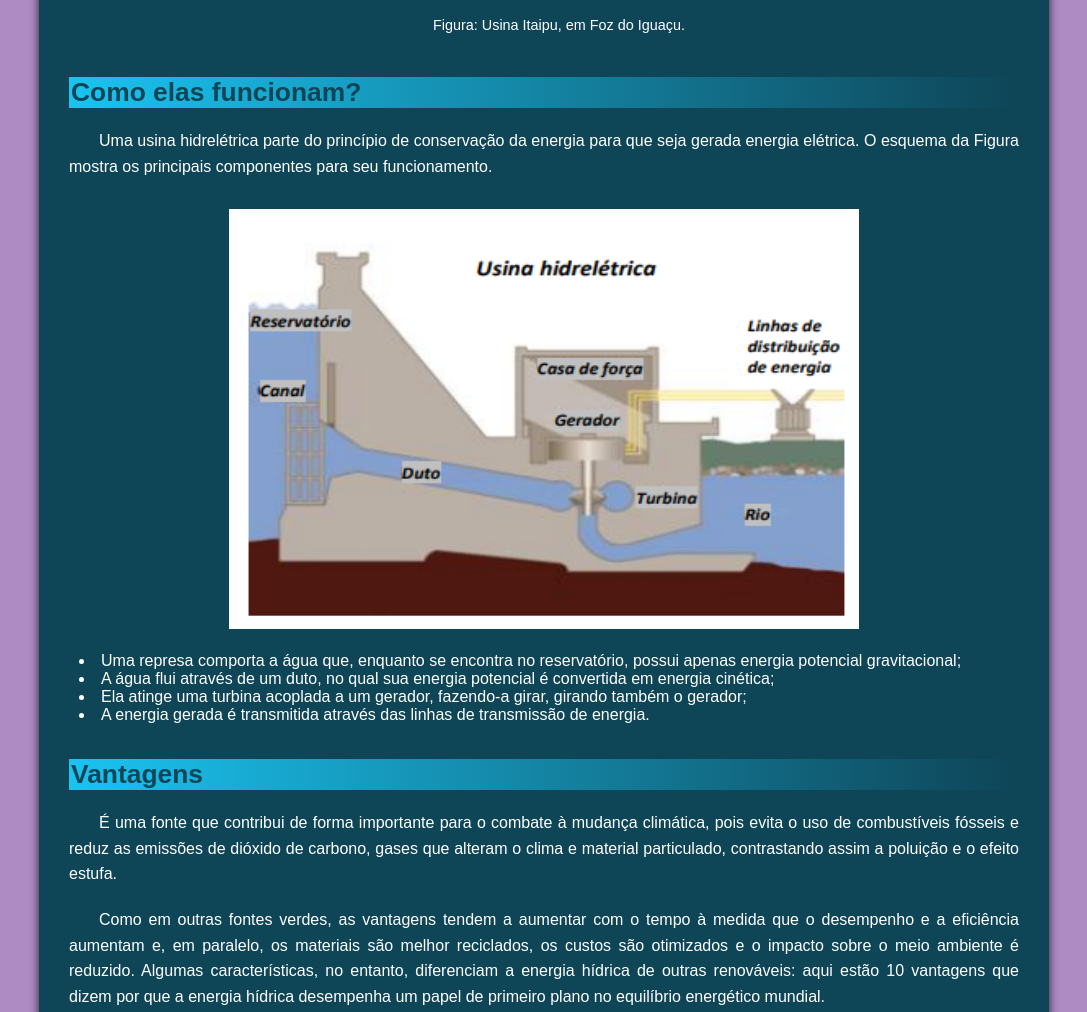
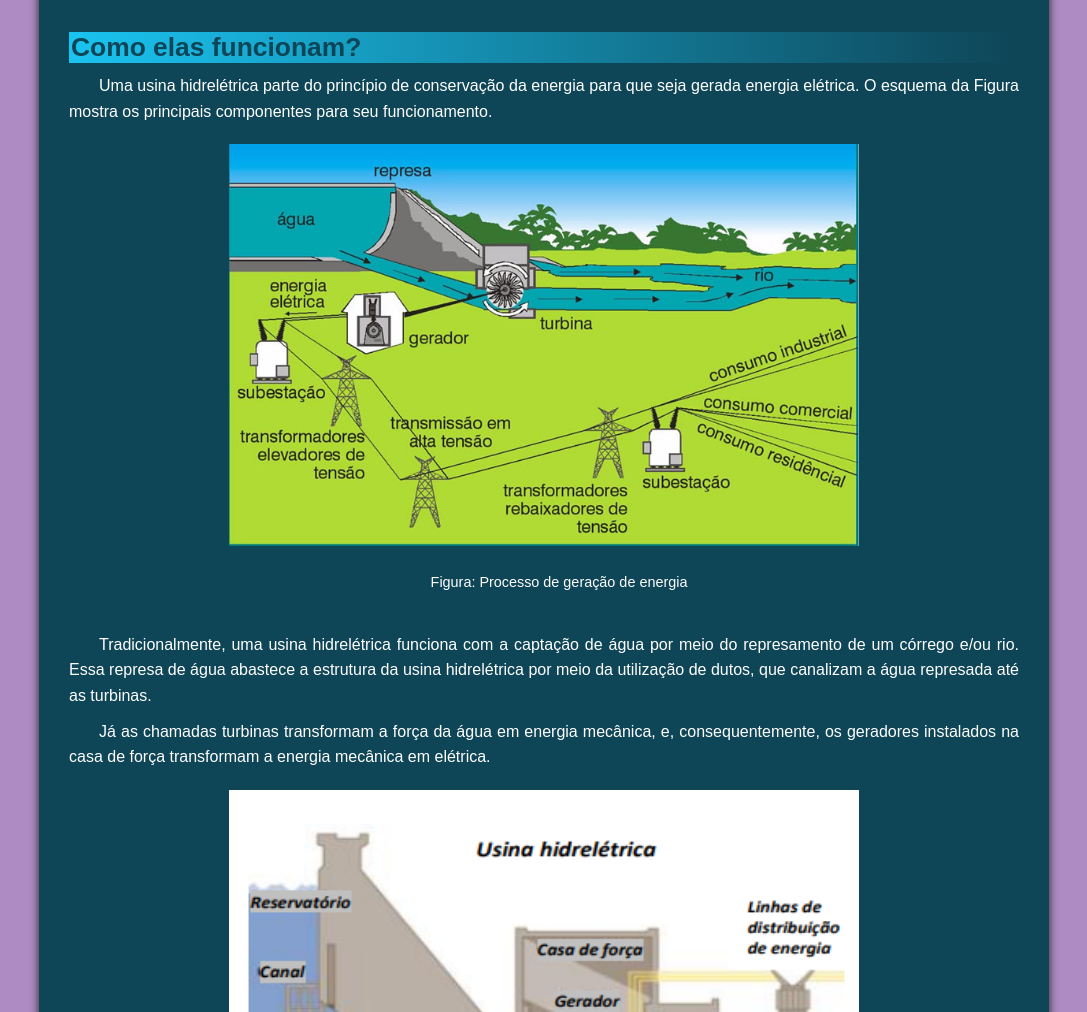
Before and after one commit to devr1q/fontes-hidreletricas, a plain HTML site: page index.html in a window 1280 px wide. Shown: the part 1159-2171 px from the top of the page, without its empty margins (96-1183 px from the left). Drawn offline with Linux system fonts and the light colour scheme.

Commit message:
tentando

```diff
--- a/index.html
+++ b/index.html
@@ -32,13 +32,14 @@
 
         <h1>Como elas funcionam?</h1>
             <p>Uma usina hidrelétrica parte do princípio de conservação da energia para que seja gerada energia elétrica. O esquema da Figura mostra os principais componentes para seu funcionamento.</p>
-            <img src="img/fonte-funcionamento.png" alt="Funcionamento das Usinas" height="420px"> <br>
-            <ul>
-                <li>Uma represa comporta a água que, enquanto se encontra no reservatório, possui apenas energia potencial gravitacional;</li>
-                <li>A água flui através de um duto, no qual sua energia potencial é convertida em energia cinética;</li>
-                <li>Ela atinge uma turbina acoplada a um gerador, fazendo-a girar, girando também o gerador;</li>
-                <li>A energia gerada é transmitida através das linhas de transmissão de energia.</li>
-            </ul>
+            <img src="img/fonte-usina2.jpg" alt="Funcionamento das Usinas">
+            <p class="exp">Figura: Processo de geração de energia</p> <br>
+            <p>Tradicionalmente, uma usina hidrelétrica funciona com a captação de água por meio do represamento de um córrego e/ou rio. Essa represa de água abastece a estrutura da usina hidrelétrica por meio da utilização de dutos, que canalizam a água represada até as turbinas.</p>
+            <p>Já as chamadas turbinas transformam a força da água em energia mecânica, e, consequentemente, os geradores instalados na casa de força transformam a energia mecânica em elétrica.</p>
+            <img src="img/fonte-funcionamento.png" alt="Funcionamento das Usinas" height="420px">
+            <p class="exp">Usinas hidrelétricas</p>
+            <p>Desse modo, há a produção de energia elétrica, principal produto das usinas hidrelétricas, que é distribuída a partir de uma central de abastecimento. Por sua vez, completam a estrutura de funcionamento de uma usina hidrelétrica diversas estruturas de segurança, como o vertedouro e a casa de força.</p>
+            <p>As usinas hidrelétricas possuem uma estrutura de funcionamento bastante segura e efetiva, mesmo com os impactos ambientais frutos da sua instalação.</p>
         <h1>Vantagens</h1>
             <p>É uma fonte que contribui de forma importante para o combate à mudança climática, pois evita o uso de combustíveis fósseis e reduz as emissões de dióxido de carbono, gases que alteram o clima e material particulado, contrastando assim a poluição e o efeito estufa.</p>
             <p>Como em outras fontes verdes, as vantagens tendem a aumentar com o tempo à medida que o desempenho e a eficiência aumentam e, em paralelo, os materiais são melhor reciclados, os custos são otimizados e o impacto sobre o meio ambiente é reduzido. Algumas características, no entanto, diferenciam a energia hídrica de outras renováveis: aqui estão 10 vantagens que dizem por que a energia hídrica desempenha um papel de primeiro plano no equilíbrio energético mundial.</p>
--- a/style.css
+++ b/style.css
@@ -70,7 +70,7 @@ main > p{
     text-align: justify;
     text-indent: 30px;
     line-height: 1.6em;
-    padding-top: 20px;
+    padding-top: 10px;
 }
 main > ul{
     list-style-position: inside;
@@ -81,14 +81,14 @@ main > img{
     max-width: 630px;
     display: block;
     margin: auto;
-    padding-top: 30px;
-    padding-bottom: 5px;
+    padding-top: 20px;
+    padding-bottom: 15px;
 }
 p.exp{
     text-align: center;
     font-weight: lighter;
     font-size: 0.9em;
-    padding-bottom: 5px;
+    padding-bottom: 10px;
 }
 
 footer{
```
Also changed, not shown: img/fonte-usina2.jpg (added).
